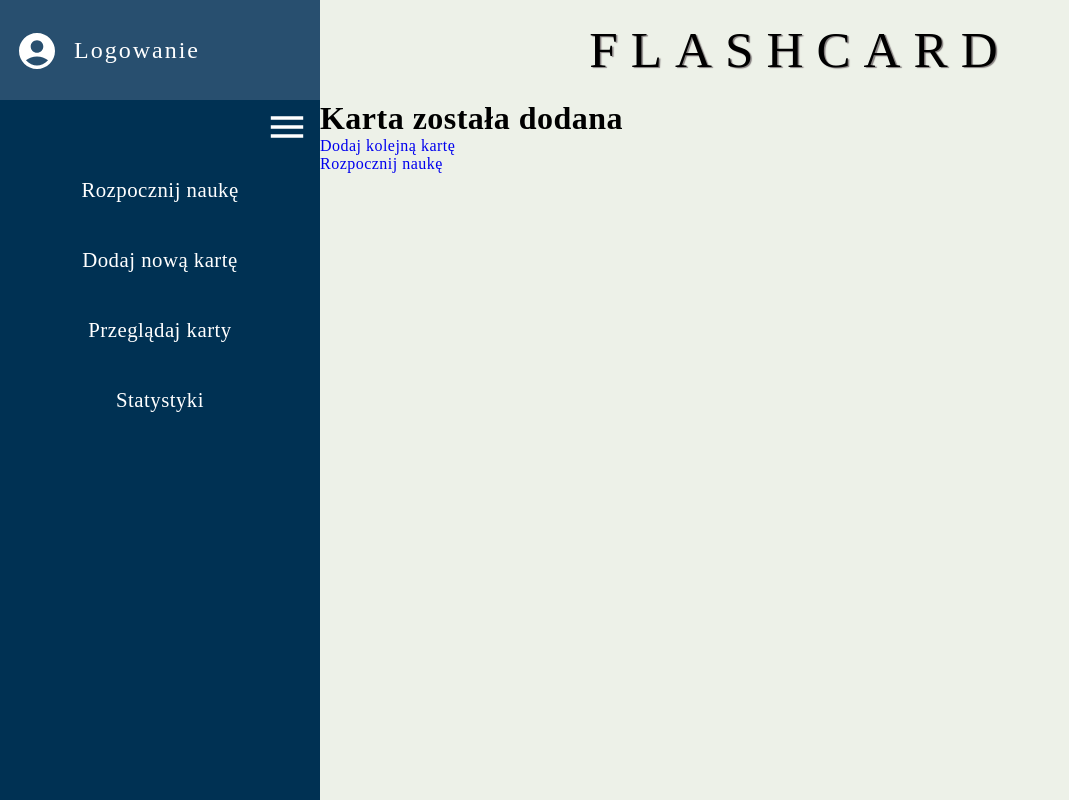
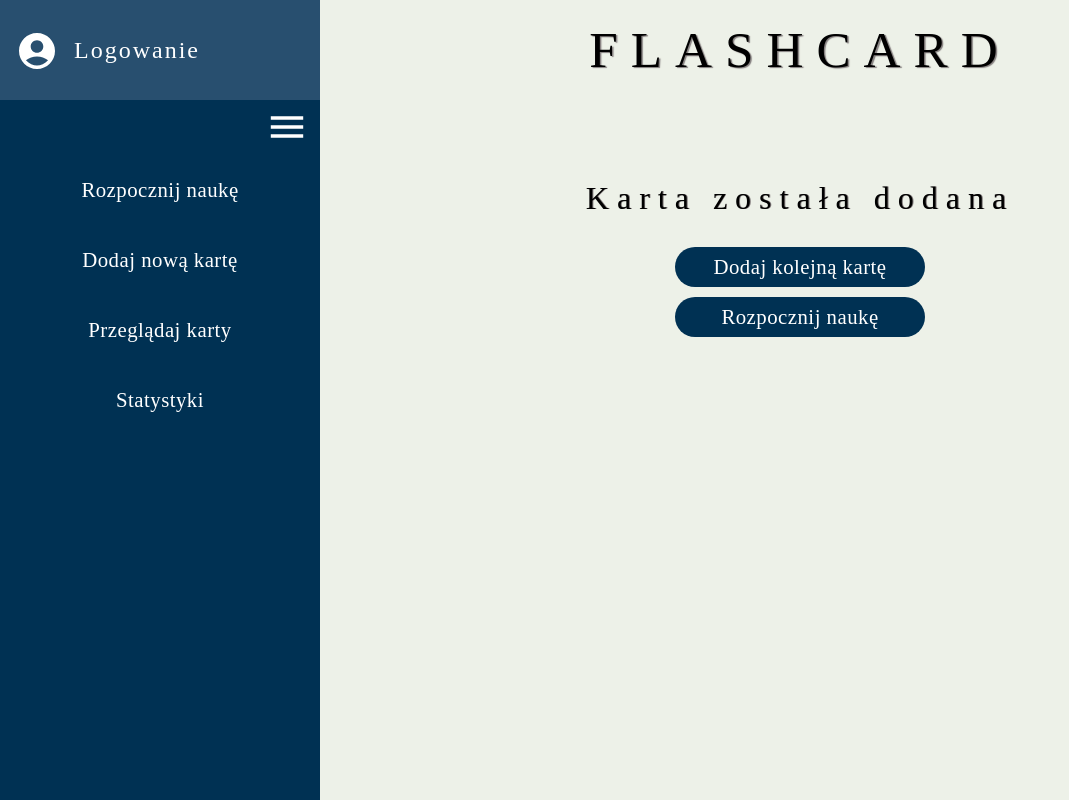
Before and after one commit to LukaszAmbrozewski/flashcard-front, a React (Create React App) app: page /added in a window 1280 px wide. Shown: the whole page, without its empty margins (0-1069 px from the left). Built offline with nearby package versions, Linux system fonts and the light colour scheme; no server answers.

Commit message:
Configured styles for the AddedNewCard view.

```diff
--- a/src/App.tsx
+++ b/src/App.tsx
@@ -11,7 +11,7 @@ import {Menu} from "./components/layout/menu/Menu";
 import {Header} from "./components/layout/header/Header";
 import {AddNewCard} from "./components/views/AddNewCard/AddNewCard";
 import {StyleContext} from "./contexts/style-context";
-import {AddedNewCard} from "./components/views/AddedNewCard";
+import {AddedNewCard} from "./components/views/AddedNewCard/AddedNewCard";
 import {LogError} from "./components/views/Error/LogError";
 import {myContext} from "./contexts/auth-context";
 
--- a/src/components/common/Btn.css
+++ b/src/components/common/Btn.css
@@ -1,5 +1,14 @@
 .btn {
-    width: 140px;
-    height: 55px;
+    font-size: 1.3rem;
+    width: 250px;
+    line-height: 40px;
+    border-radius: 20px;
+    background: #003153;
+    border: 0;
+    color: white;
+    display: block;
+    margin: 10px auto 0 auto;
+    padding: 0 0 0 0;
     text-decoration: none;
+    text-align: center;
 }
--- /dev/null
+++ b/src/components/views/AddedNewCard/AddedNewCard.css
@@ -0,0 +1,12 @@
+.added-box {
+    text-align: center;
+    margin: 60px;
+}
+
+.text {
+    letter-spacing: 8px;
+    padding: 20px;
+    font-size: 2rem;
+    font-weight: 400;
+    text-shadow: #837d7d 0.03em 0.01em 0.02em;
+}
--- a/src/components/views/AddedNewCard.tsx
+++ b/src/components/views/AddedNewCard/AddedNewCard.tsx
@@ -1,16 +1,17 @@
 import React from 'react';
-import {Btn} from "../common/Btn";
+import {Btn} from "../../common/Btn";
+import './AddedNewCard.css'
 
 export const AddedNewCard = () => {
     return (
-        <>
-            <h1>Karta została dodana</h1>
+        <div className='added-box'>
+            <h1 className='text'>Karta została dodana</h1>
             <p>
                 <Btn text='Dodaj kolejną kartę' to='/add'/>
             </p>
             <p>
                 <Btn text='Rozpocznij naukę' to='/learning'/>
             </p>
-        </>
+        </div>
     )
 }
--- a/src/components/views/Learning/Learning.css
+++ b/src/components/views/Learning/Learning.css
@@ -1,13 +1,13 @@
 .learn-btn {
-    background: #003153;
     color: white;
-    font-size: 1.3rem;
-    width: 180px;
-    line-height: 50px;
     text-decoration: none;
     border-radius: 20px;
     margin: 10px 15px 0 15px;
-    border-style: none;
+    font-size: 1.3rem;
+    width: 220px;
+    line-height: 40px;
+    background: #003153;
+    border: 0;
 }
 
 .learn-btn:hover {
```
